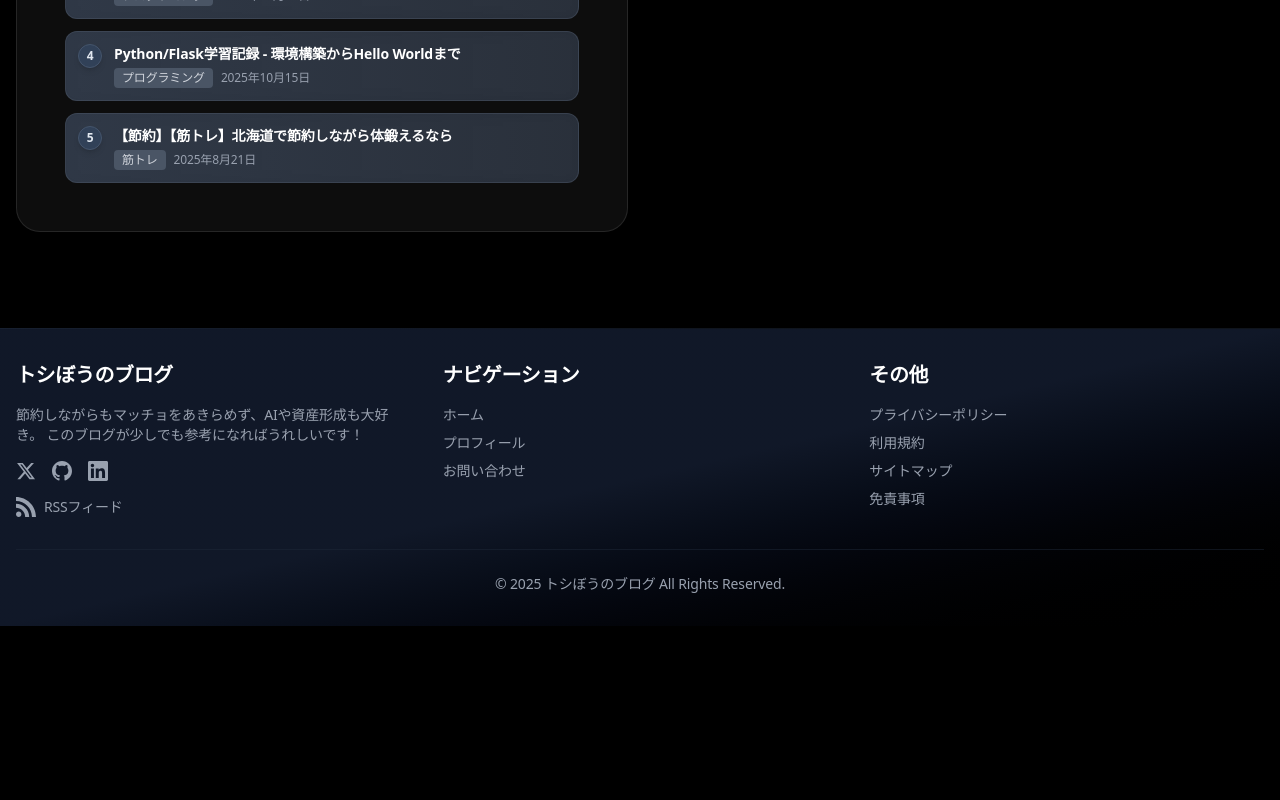
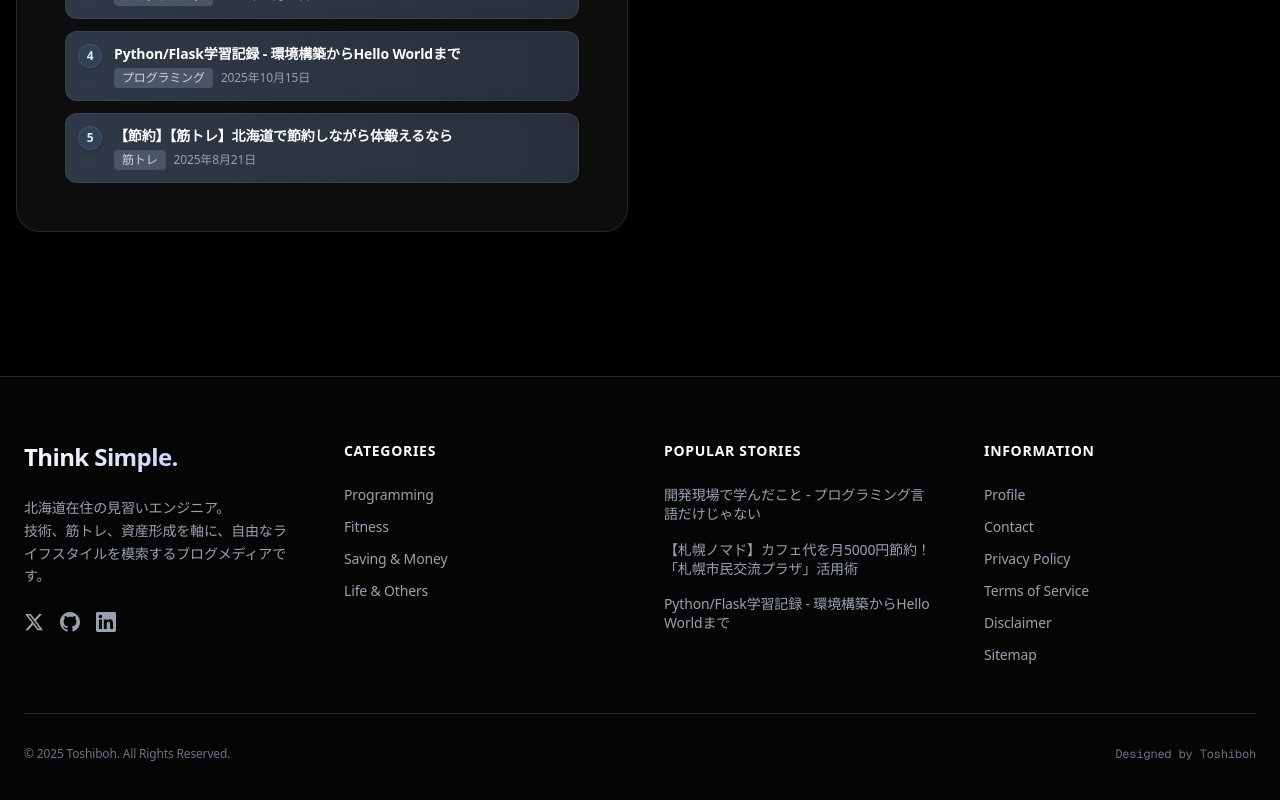
Before and after one commit to toshibow123/my-blog, a Next.js app: page / in a window 1280 px wide. Shown: the part 2374-3174 px from the top of the page. Before the commit the page ends 3000 px from the top, so only its background shows below. Built offline with nearby package versions, Linux system fonts and the light colour scheme; no server answers.

Commit message:
デザイン変更？

```diff
--- a/app/globals.css
+++ b/app/globals.css
@@ -141,3 +141,49 @@ html {
 ::-webkit-scrollbar-thumb:hover {
   background: rgba(255, 255, 255, 0.4);
 }
+
+/* コードブロック装飾（Macウィンドウ風） */
+pre {
+  position: relative;
+  padding-top: 40px !important; /* ヘッダー分の余白 */
+  background: #1e1e1e !important; /* エディタ風背景色 */
+  border-radius: 12px !important;
+  border: 1px solid rgba(255, 255, 255, 0.1) !important;
+}
+
+pre::before {
+  content: "";
+  position: absolute;
+  top: 15px;
+  left: 15px;
+  width: 12px;
+  height: 12px;
+  border-radius: 50%;
+  background: #ff5f56; /* 赤ボタン */
+  box-shadow: 20px 0 0 #ffbd2e, 40px 0 0 #27c93f; /* 黄・緑ボタン */
+}
+
+/* 記事タイトルのウェイト強化 */
+.prose h1, .prose h2, .prose h3 {
+  font-weight: 800 !important;
+  letter-spacing: -0.02em !important;
+}
+
+.prose h1 {
+  font-size: 2.25rem !important; /* 36px */
+}
+
+.prose h2 {
+  font-size: 1.875rem !important; /* 30px */
+  margin-top: 3em !important;
+}
+
+/* 画像フィルター（トーン統一） */
+.prose img {
+  filter: brightness(0.9) contrast(1.1);
+  transition: filter 0.3s ease;
+}
+
+.prose img:hover {
+  filter: brightness(1) contrast(1);
+}
--- a/components/Footer.tsx
+++ b/components/Footer.tsx
@@ -5,114 +5,74 @@ export default function Footer() {
   const currentYear = new Date().getFullYear();
 
   return (
-    <footer className="bg-gradient-to-br from-gray-900 via-gray-900 to-black text-white mt-12 border-t border-gray-800/50" role="contentinfo">
-      <div className="container mx-auto px-4 py-8">
-        <div className="grid grid-cols-1 md:grid-cols-3 gap-8 mb-6">
-          {/* サイト情報 */}
-          <div>
-            <h3 className="text-xl font-title mb-4 text-white">トシぼうのブログ</h3>
-            <p className="text-gray-400 text-sm mb-4">
-              節約しながらもマッチョをあきらめず、AIや資産形成も大好き。
-              このブログが少しでも参考になればうれしいです！
+    <footer className="bg-[#050505] text-white mt-24 border-t border-gray-800" role="contentinfo">
+      <div className="container mx-auto px-6 py-16">
+        <div className="grid grid-cols-1 md:grid-cols-2 lg:grid-cols-4 gap-12 mb-12">
+
+          {/* Column 1: プロフィール & サイト情報 */}
+          <div className="space-y-6">
+            <h3 className="text-2xl font-bold tracking-tight apple-text">Think Simple.</h3>
+            <p className="text-gray-400 text-sm leading-relaxed">
+              北海道在住の見習いエンジニア。
+              <br />
+              技術、筋トレ、資産形成を軸に、自由なライフスタイルを模索するブログメディアです。
             </p>
             <SocialLinks />
-            <div className="mt-4">
-              <a
-                href="/feed.xml"
-                target="_blank"
-                rel="noopener noreferrer"
-                className="inline-flex items-center gap-2 text-gray-400 hover:text-slate-300 transition-colors text-sm"
-                aria-label="RSSフィード"
-              >
-                <svg className="w-5 h-5" fill="currentColor" viewBox="0 0 24 24">
-                  <path d="M6.503 20.752c0 1.794-1.456 3.248-3.251 3.248-1.796 0-3.252-1.454-3.252-3.248 0-1.794 1.456-3.248 3.252-3.248 1.795.001 3.251 1.454 3.251 3.248zm-6.503-12.572v4.811c6.05.062 10.96 4.966 11.022 11.009h4.817c-.062-8.71-7.118-15.758-15.839-15.82zm0-3.368c10.58.046 19.152 8.594 19.183 19.188h4.817c-.03-13.231-10.755-23.954-24-24v4.812z" />
-                </svg>
-                RSSフィード
-              </a>
-            </div>
           </div>
 
-          {/* ナビゲーション */}
-          <nav aria-label="フッターナビゲーション">
-            <h3 className="text-xl font-title mb-4 text-white">ナビゲーション</h3>
-            <ul className="space-y-2 text-sm">
+          {/* Column 2: カテゴリー */}
+          <div>
+            <h4 className="font-bold text-white mb-6 text-sm uppercase tracking-wider">Categories</h4>
+            <ul className="space-y-3 text-sm text-gray-400">
+              <li><Link href="/category/programming" className="hover:text-white transition-colors">Programming</Link></li>
+              <li><Link href="/category/fitness" className="hover:text-white transition-colors">Fitness</Link></li>
+              <li><Link href="/category/saving" className="hover:text-white transition-colors">Saving & Money</Link></li>
+              <li><Link href="/category/others" className="hover:text-white transition-colors">Life & Others</Link></li>
+            </ul>
+          </div>
+
+          {/* Column 3: 人気の記事（静的リンク） */}
+          <div>
+            <h4 className="font-bold text-white mb-6 text-sm uppercase tracking-wider">Popular Stories</h4>
+            <ul className="space-y-4 text-sm text-gray-400">
               <li>
-                <Link
-                  href="/"
-                  className="text-gray-400 hover:text-slate-300 transition-colors focus:outline-none focus:ring-2 focus:ring-slate-400 rounded"
-                  prefetch={true}
-                >
-                  ホーム
+                <Link href="/posts/development-learning" className="hover:text-white transition-colors block leading-snug">
+                  開発現場で学んだこと - プログラミング言語だけじゃない
                 </Link>
               </li>
               <li>
-                <Link
-                  href="/about"
-                  className="text-gray-400 hover:text-slate-300 transition-colors focus:outline-none focus:ring-2 focus:ring-slate-400 rounded"
-                  prefetch={true}
-                >
-                  プロフィール
+                <Link href="/posts/saving-sapporo" className="hover:text-white transition-colors block leading-snug">
+                  【札幌ノマド】カフェ代を月5000円節約！「札幌市民交流プラザ」活用術
                 </Link>
               </li>
               <li>
-                <Link
-                  href="/contact"
-                  className="text-gray-400 hover:text-slate-300 transition-colors focus:outline-none focus:ring-2 focus:ring-slate-400 rounded"
-                  prefetch={true}
-                >
-                  お問い合わせ
+                <Link href="/posts/python-post" className="hover:text-white transition-colors block leading-snug">
+                  Python/Flask学習記録 - 環境構築からHello Worldまで
                 </Link>
               </li>
             </ul>
-          </nav>
+          </div>
 
-          {/* 必須ページ */}
-          <nav aria-label="フッターリンク">
-            <h3 className="text-xl font-title mb-4 text-white">その他</h3>
-            <ul className="space-y-2 text-sm">
-              <li>
-                <Link
-                  href="/privacy"
-                  className="text-gray-400 hover:text-slate-300 transition-colors focus:outline-none focus:ring-2 focus:ring-slate-400 rounded"
-                  prefetch={true}
-                >
-                  プライバシーポリシー
-                </Link>
-              </li>
-              <li>
-                <Link
-                  href="/terms"
-                  className="text-gray-400 hover:text-slate-300 transition-colors focus:outline-none focus:ring-2 focus:ring-slate-400 rounded"
-                  prefetch={true}
-                >
-                  利用規約
-                </Link>
-              </li>
-              <li>
-                <Link
-                  href="/sitemap"
-                  className="text-gray-400 hover:text-slate-300 transition-colors focus:outline-none focus:ring-2 focus:ring-slate-400 rounded"
-                  prefetch={true}
-                >
-                  サイトマップ
-                </Link>
-              </li>
-              <li>
-                <Link
-                  href="/disclaimer"
-                  className="text-gray-400 hover:text-slate-300 transition-colors focus:outline-none focus:ring-2 focus:ring-slate-400 rounded"
-                  prefetch={true}
-                >
-                  免責事項
-                </Link>
-              </li>
+          {/* Column 4: サイト情報 */}
+          <div>
+            <h4 className="font-bold text-white mb-6 text-sm uppercase tracking-wider">Information</h4>
+            <ul className="space-y-3 text-sm text-gray-400">
+              <li><Link href="/about" className="hover:text-white transition-colors">Profile</Link></li>
+              <li><Link href="/contact" className="hover:text-white transition-colors">Contact</Link></li>
+              <li><Link href="/privacy" className="hover:text-white transition-colors">Privacy Policy</Link></li>
+              <li><Link href="/terms" className="hover:text-white transition-colors">Terms of Service</Link></li>
+              <li><Link href="/disclaimer" className="hover:text-white transition-colors">Disclaimer</Link></li>
+              <li><Link href="/sitemap" className="hover:text-white transition-colors">Sitemap</Link></li>
             </ul>
-          </nav>
+          </div>
         </div>
 
         {/* コピーライト */}
-        <div className="border-t border-gray-800/50 pt-6 text-center text-sm text-gray-400">
-          <p>© {currentYear} トシぼうのブログ All Rights Reserved.</p>
+        <div className="border-t border-gray-800 pt-8 flex flex-col md:flex-row justify-between items-center gap-4">
+          <p className="text-xs text-gray-500">© {currentYear} Toshiboh. All Rights Reserved.</p>
+          <div className="text-xs text-gray-500 font-mono">
+             Designed by Toshiboh
+          </div>
         </div>
       </div>
     </footer>
```
